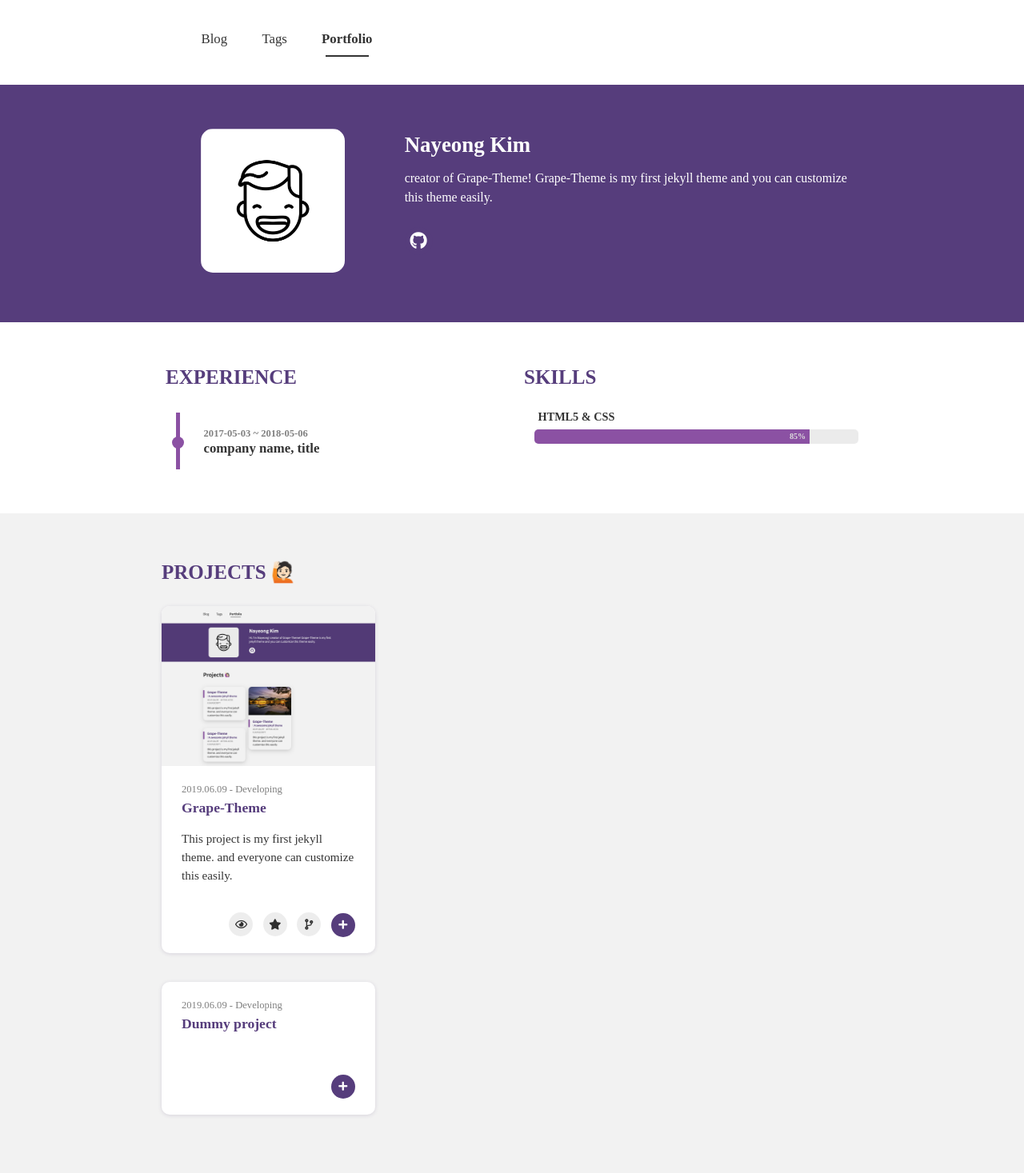
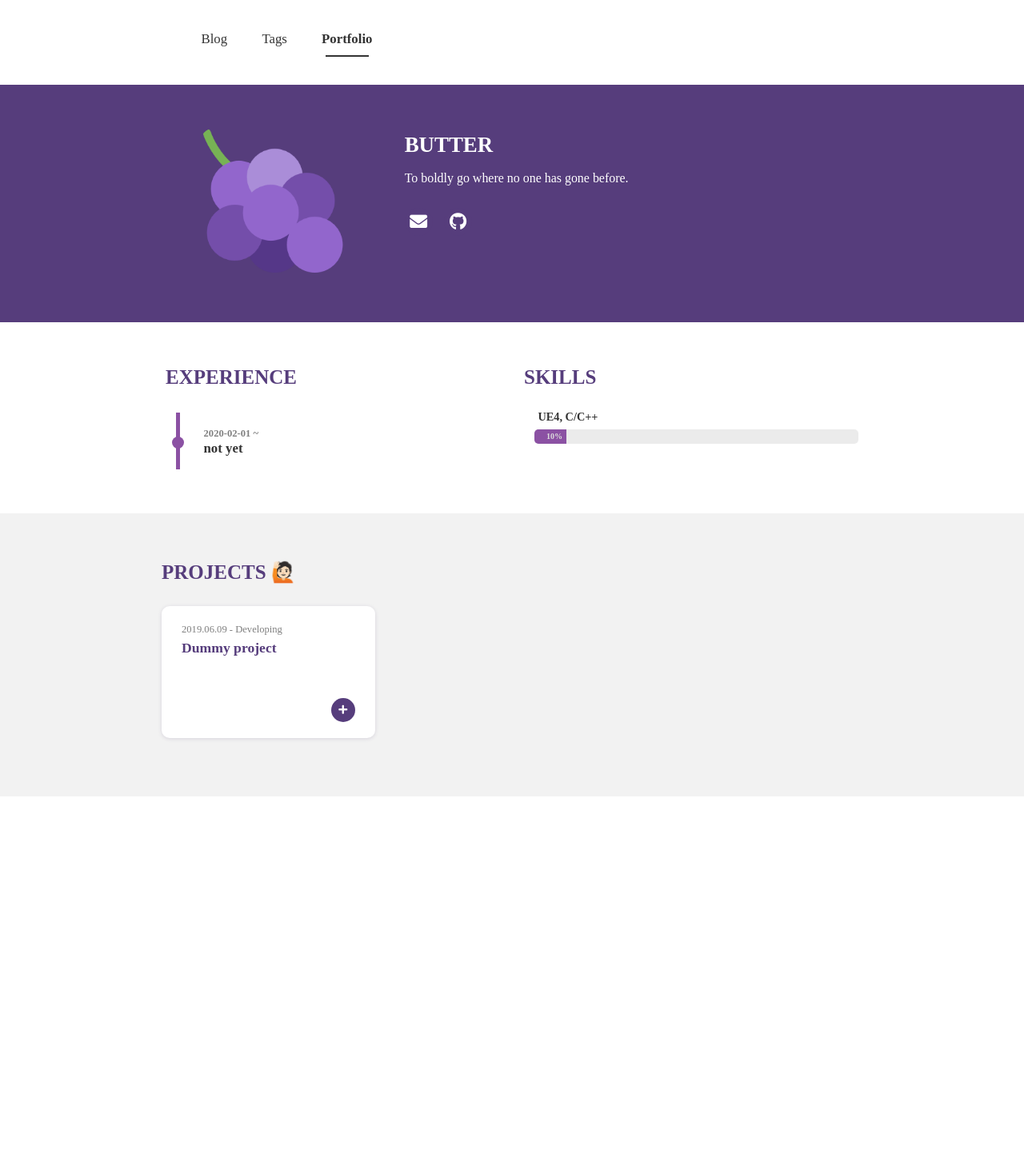
Before and after one commit to Butt3r/Butt3r.github.io, a Jekyll site: the page built from portfolio.html, in a window 1280 px wide. Shown: the whole page at 80% size. Built offline with Jekyll 4.4.1, drawn with Linux system fonts in a browser that asks for light colours; nearby versions of some CDN libraries; some web fonts are replaced; after the commit the page ends 996 px from its top, so only the background shows below that.

Commit message:
try again

```diff
--- a/_config.yml
+++ b/_config.yml
@@ -1,30 +1,30 @@
 # Site Settings
 baseurl: ""
-url : "https://naye0ng.github.io"
+url : "https://butt3r.github.io/"
 
 # Blog Settings
 theme_settings :
-  title : Grape Theme
+  title : MOONCAKE
   favicon : assets/favicon.ico
 
   # Profile Settings
   profile :
-    image : assets/img/smile.png
-    username : Nayeong Kim
-    description : creator of Grape-Theme! Grape-Theme is my first jekyll theme and you can customize this theme easily.
+    image : assets/img/grape.png
+    username : BUTTER
+    description : To  boldly  go  where  no  one  has  gone  before.
     experience :
-      - start : 2017-05-03
-        end : 2018-05-06
-        experience : company name, title
+      - start : 2020-02-01
+        end : ~
+        experience : not yet
     skills :
-      - skill : HTML5 & CSS
-        value : 85  # Percent value
+      - skill : UE4,  C/C++
+        value : 10  # Percent value
 
   # Icons
   icons :
-    email:  # Full email address, e.g. "sample@google.com"
+    email:  oos9596@gmail.com
     linkedin:  # Full URL
-    github: naye0ng
+    github: "https://github.com/Butt3r"
     gitlab:
     bitbucket:
     google_plus:
--- a/_data/projects.yml
+++ b/_data/projects.yml
@@ -1,32 +1,3 @@
-- project :
-    print : True # If 'False' is selected, it will not be displayed in 'home.html > aside > .proj-content'.
-    modal : True # If 'True' is selected, modal can open in 'portfolio.html'.
-    url : https://github.com/naye0ng/Grape-Theme # Full URL
-    image : "portfolio.png" # path: assets/project/
-    date : 2019.06.09 - Developing
-    title : Grape-Theme
-    summary : A awesome jekyll theme!
-    description : This project is my first jekyll theme. and everyone can customize this easily.
-    contents :
-        - title : 1. 블로그 첫 화면 구성
-          image : home.png
-          description : <li>Responsive Layout</li>
-            <li>User Profile</li>
-            <li>Tags</li>
-            <li>Projects</li>
-            <li>Pagination</li>
-        - title : 2. 태그 페이지
-          image : tags.png
-          description : <li>Responsive Layout</li>
-            <li>Tags</li>
-        - title : 3. 남은 개발 과제
-          image :
-          description : <li>project 부분 디자인 변경</li>
-            <li>favicon.ico, search 기능</li>
-            <li>OG Tag 추가</li>
-            <li>profile 이미지 효과</li>
-            <li>gem 배포</li>
-
 - project :
     print : True # If 'False' is selected, it will not be displayed in 'home.html > aside > .proj-content'.
     modal : True # If 'True' is selected, modal can open in 'portfolio.html'.
```
Also changed, not shown: README.md (deleted).
